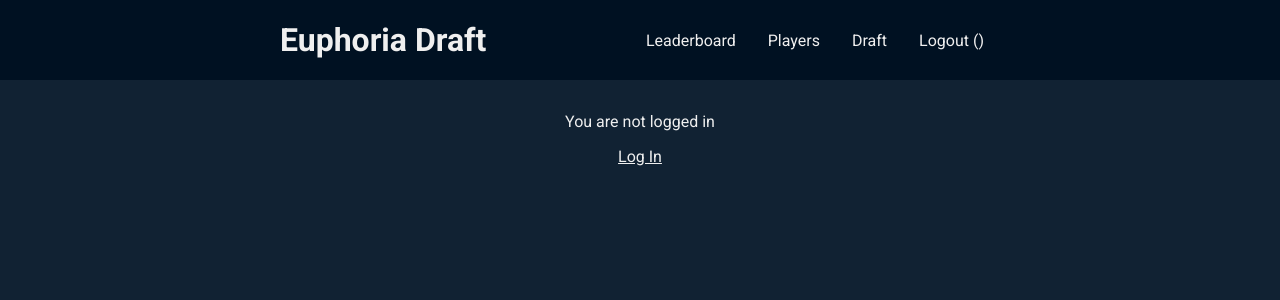
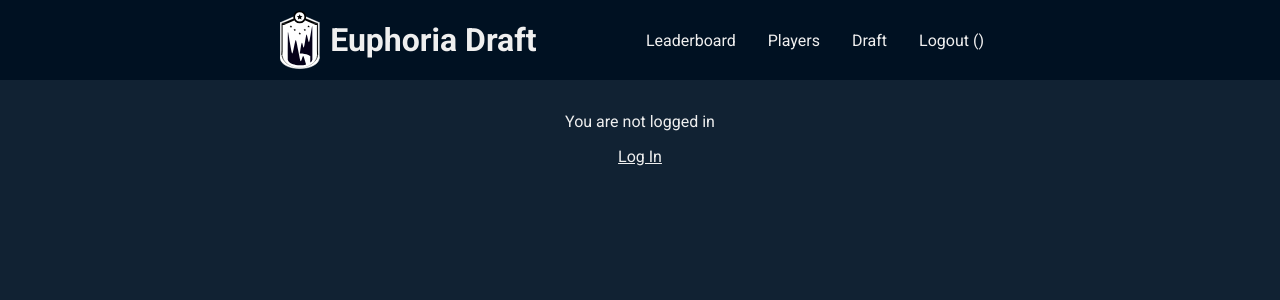
Before and after one commit to billy-yoyo/league-fantasy, a Django app: page /players/ in a window 1280 px wide. Shown: the top 300 px of the page. Run offline with Django 5.2, Linux system fonts and the light colour scheme; some libraries are stand-ins or nearby versions.

Commit message:
add logo

```diff
--- a/league_fantasy/static/style.css
+++ b/league_fantasy/static/style.css
@@ -199,3 +199,20 @@ h1.player-title .player-position {
   align-items: center;
   margin-left: 5px;
 }
+
+.header-row {
+  display: flex;
+  flex-direction: row;
+  justify-content: center;
+  align-items: center;
+}
+
+.header-row img {
+  margin-right: 10px;
+}
+
+@media (max-width: 1250px) {
+  .header-row div {
+    display: none;
+  }
+}
--- a/templates/base.html
+++ b/templates/base.html
@@ -11,6 +11,7 @@
   <link rel="preconnect" href="https://fonts.googleapis.com">
   <link rel="preconnect" href="https://fonts.gstatic.com" crossorigin>
   <link href="https://fonts.googleapis.com/css2?family=Roboto:wght@400;700&display=swap" rel="stylesheet">
+  <link rel="shortcut icon" type="image/svg" href="{% static 'favicon.svg' %}">
   <script src="https://cdn.jsdelivr.net/npm/chart.js"></script>
   <title>{% block title %}LEC Fantasy{% endblock %}</title>
 </head>
@@ -19,7 +20,10 @@
   <header>
     <div class="inner-header">
       <h1>
-        Euphoria Draft
+        <div class="header-row">
+          <img src="{% static 'logo.svg' %}" height="60"></img>
+          <div>Euphoria Draft</div>
+        </div>
       </h1>
       <div class="nav-buttons">
         <a href="/leaderboard" class="nav-button">Leaderboard</a>
```
Also changed, not shown: league_fantasy/static/favicon.svg (added), league_fantasy/static/logo.svg (added).
